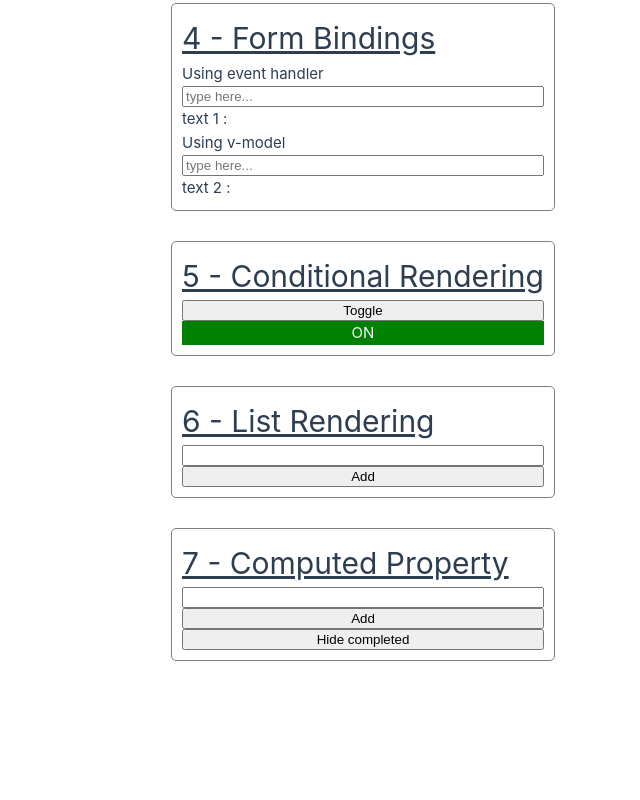
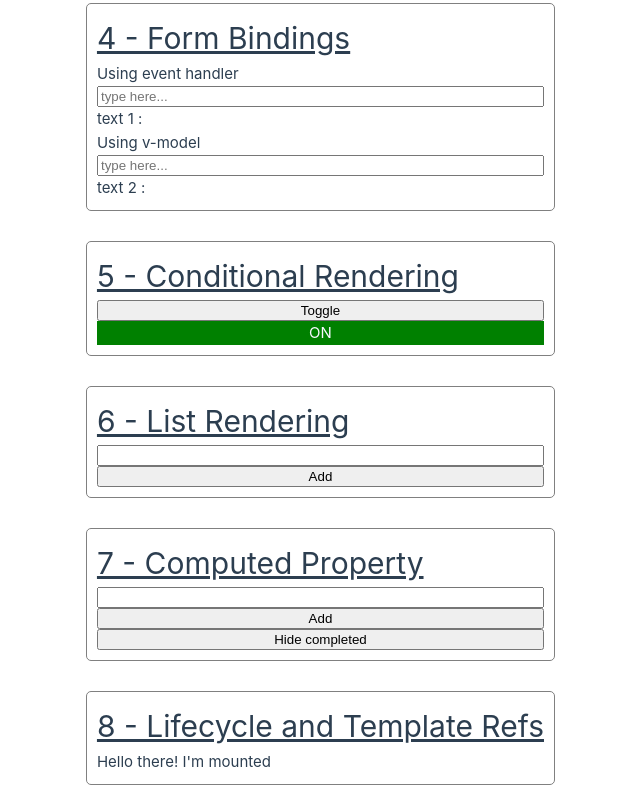
Before and after one commit to tugkanmeral/vue-workout, a Vue app: page / in a window 1280 px wide. Shown: the part 522-1322 px from the top of the page, without its empty margins (70-710 px from the left). Before the commit the page ends 1198 px from the top, so only its background shows below. Built offline with nearby package versions, Linux system fonts and the light colour scheme.

Commit message:
add tutorial8

```diff
--- a/src/App.vue
+++ b/src/App.vue
@@ -6,6 +6,7 @@ import Tutorial4 from './components/Tutorial4.vue';
 import Tutorial5 from './components/Tutorial5.vue';
 import Tutorial6 from './components/Tutorial6.vue';
 import Tutorial7 from './components/Tutorial7.vue';
+import Tutorial8 from './components/Tutorial8.vue';
 </script>
 
 <template>
@@ -38,6 +39,10 @@ import Tutorial7 from './components/Tutorial7.vue';
             <h1 class="training-title">7 - Computed Property</h1>
             <Tutorial7 />
         </div>
+        <div class="training-container">
+            <h1 class="training-title">8 - Lifecycle and Template Refs</h1>
+            <Tutorial8 />
+        </div>
     </div>
 </template>
 
--- /dev/null
+++ b/src/components/Tutorial8.vue
@@ -0,0 +1,13 @@
+<script setup>
+import { onMounted, ref } from 'vue';
+
+const p = ref(null)
+
+onMounted(() => {
+    p.value.textContent = 'Hello there! I\'m mounted'
+})
+</script>
+
+<template>
+    <p ref="p">Hello there!</p>
+</template>
```
